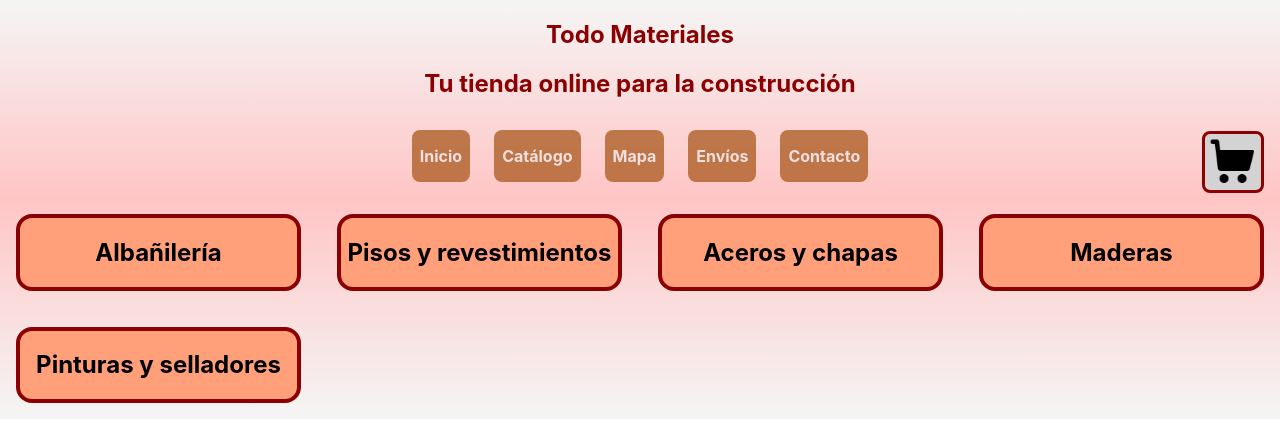
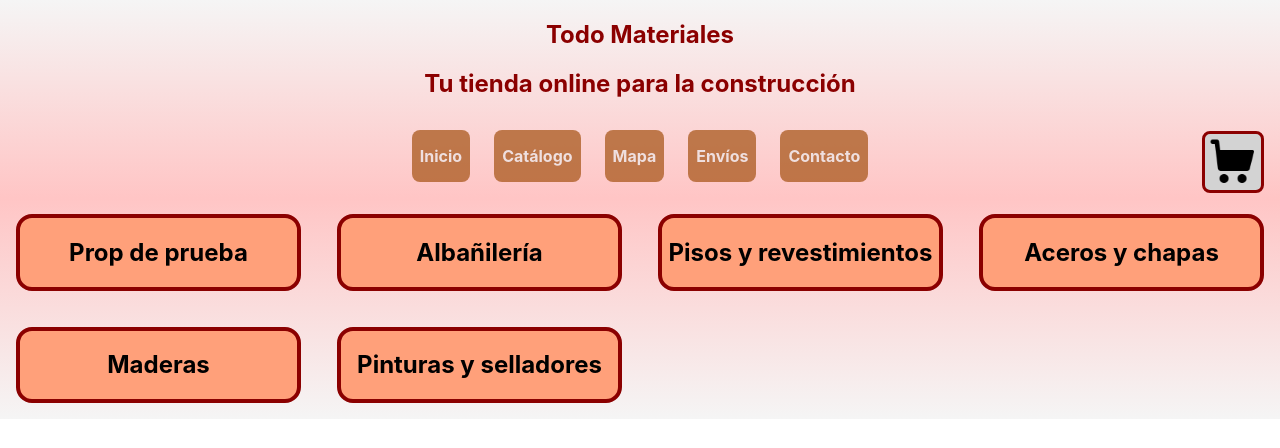
Before and after one commit to nicolasbolcatto/todo-materiales, a React (Create React App) app: page / in a window 1280 px wide. Shown: the top 448 px of the page. Built offline with nearby package versions, Linux system fonts and the light colour scheme.

Commit message:
Added prop to ItemListContainer

```diff
--- a/src/App.jsx
+++ b/src/App.jsx
@@ -10,7 +10,7 @@ function App() {
   return (
     <div className="App">
       <NavBar  />
-      <ItemListContainer/>
+      <ItemListContainer greeting="Prop de prueba"/>
     </div>
   );
 }
--- a/src/components/ItemListContainer.jsx
+++ b/src/components/ItemListContainer.jsx
@@ -1,8 +1,11 @@
 import React from "react";
 
-const ItemListContainer = () => {
+const ItemListContainer = (props) => {
     return(
         <div className="itemList">
+            <div className="item">
+                <h2>{props.greeting}</h2>
+            </div>
             <div className="item">
                 <h2>Albañilería</h2>
             </div>
```
